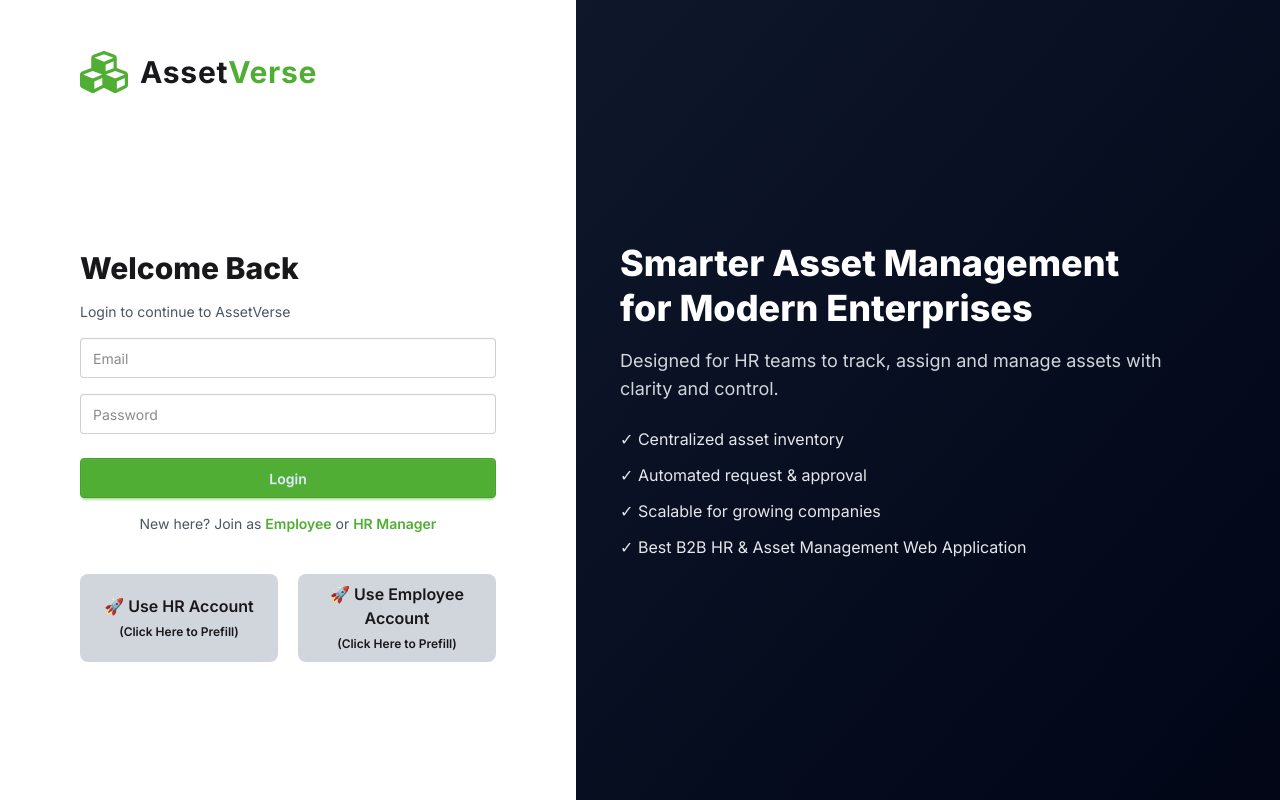
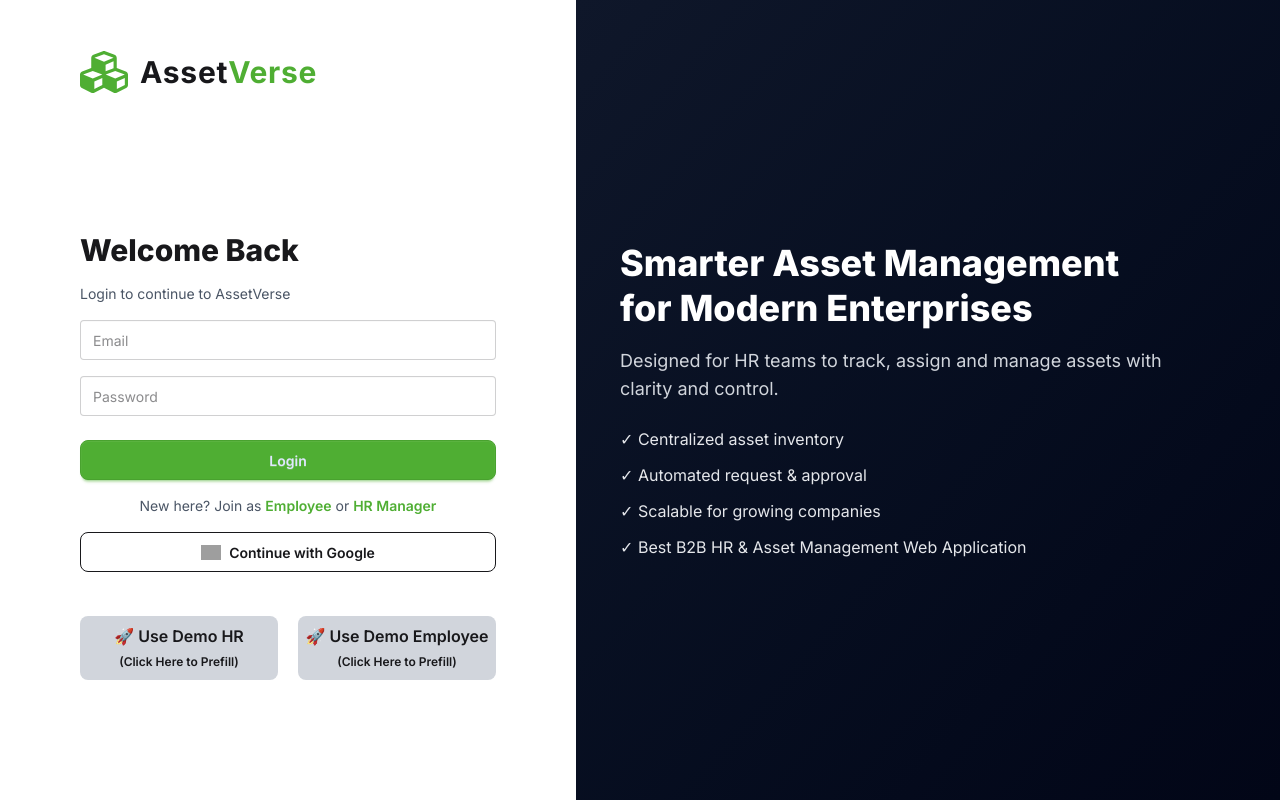
Before and after one commit to Hlamong55/asset-verse-client, a React (Vite) app: page /login in a window 1280 px wide. Built offline with nearby package versions, Linux system fonts and the light colour scheme; no server answers; grey boxes are pictures that could not be loaded.

Commit message:
social login implemented in login page

```diff
--- a/src/context/AuthProvider.jsx
+++ b/src/context/AuthProvider.jsx
@@ -1,5 +1,5 @@
 import React, { useState } from 'react';
-import { createUserWithEmailAndPassword, onAuthStateChanged, signInWithEmailAndPassword, signOut } from 'firebase/auth';
+import { createUserWithEmailAndPassword, GoogleAuthProvider, onAuthStateChanged, signInWithEmailAndPassword, signInWithPopup, signOut } from 'firebase/auth';
 import { AuthContext } from './AuthContext';
 import { useEffect } from 'react';
 import auth from '../firebase/auth';
@@ -18,6 +18,12 @@ const AuthProvider = ({ children }) => {
     const signInUser = (email, password) => {
         setLoading(true);
         return signInWithEmailAndPassword(auth, email, password);
+    }
+
+
+    const googleLogin = () => {
+        setLoading(true);
+        return signInWithPopup(auth, GoogleAuthProvider)
     }
 
     const logOutUser = () => {
@@ -44,6 +50,7 @@ const AuthProvider = ({ children }) => {
         loading,
         registerUser,
         signInUser,
+        googleLogin,
         logOutUser
     }
 
--- a/src/pages/Auth/Login/Login.jsx
+++ b/src/pages/Auth/Login/Login.jsx
@@ -5,17 +5,18 @@ import useAxiosSecure from "../../../hooks/useAxiosSecure";
 import Swal from "sweetalert2";
 
 const Login = () => {
-  const { signInUser } = useAuth();
+  const { signInUser, googleLogin } = useAuth();
   const axiosSecure = useAxiosSecure();
   const navigate = useNavigate();
 
   const {
     register,
     handleSubmit,
-    setValue,           // ✅ ADD THIS
+    setValue,
     formState: { errors },
   } = useForm();
 
+  // ================= NORMAL LOGIN =================
   const onSubmit = async (data) => {
     try {
       await signInUser(data.email, data.password);
@@ -49,6 +50,56 @@ const Login = () => {
         icon: "error",
         title: "Login Failed",
         text: "Invalid email or password",
+      });
+    }
+  };
+
+  // GOOGLE LOGIN
+  const handleGoogleLogin = async () => {
+    try {
+      const result = await googleLogin();
+      const user = result.user;
+
+      // save / check user
+      const saveRes = await axiosSecure.post("/users", {
+        name: user.displayName,
+        email: user.email,
+        profileImage: user.photoURL,
+      });
+
+      // get jwt
+      const jwtRes = await axiosSecure.post("/jwt", {
+        email: user.email,
+      });
+      localStorage.setItem("access-token", jwtRes.data.token);
+
+      Swal.fire({
+        icon: "success",
+        title: "Google Login Successful 🎉",
+        timer: 1500,
+        showConfirmButton: false,
+      });
+
+      setTimeout(() => {
+        // new user → complete profile
+        if (!saveRes.data.profileComplete) {
+          navigate("/complete-profile");
+        }
+        // existing user → role based dashboard
+        else {
+          if (saveRes.data.role === "hr") {
+            navigate("/dashboard/hr/asset-list");
+          } else {
+            navigate("/dashboard/employee/assets");
+          }
+        }
+      }, 1500);
+    } catch (error) {
+      console.error(error);
+      Swal.fire({
+        icon: "error",
+        title: "Google Login Failed",
+        text: "Something went wrong",
       });
     }
   };
@@ -94,7 +145,7 @@ const Login = () => {
 
       <button
         type="submit"
-        className="btn btn-primary w-full mt-2
+        className="btn btn-primary rounded-lg w-full mt-2
                    transition-transform duration-200
                    hover:scale-105 active:scale-95"
       >
@@ -118,8 +169,22 @@ const Login = () => {
         </Link>
       </p>
 
-      {/* 🔥 PREFILL BUTTONS */}
-      <div className="flex gap-5">
+      {/* GOOGLE LOGIN */}
+      <button
+        type="button"
+        onClick={handleGoogleLogin}
+        className="btn btn-outline w-full rounded-lg flex gap-2 transition-transform duration-200
+                   hover:scale-105 active:scale-95"
+      >
+        <img
+          src="https://www.svgrepo.com/show/475656/google-color.svg"
+          className="w-5"
+        />
+        Continue with Google
+      </button>
+
+      {/* DEMO LOGIN */}
+      <div className="flex gap-5 mt-5">
         <button
           type="button"
           onClick={() => {
@@ -129,7 +194,7 @@ const Login = () => {
           className="w-full mt-6 bg-gray-300 hover:bg-gray-600 hover:text-white
                      font-semibold py-2 rounded-lg hover:scale-105 transition"
         >
-          🚀 Use HR Account <br />
+          🚀 Use Demo HR <br />
           <span className="text-xs">(Click Here to Prefill)</span>
         </button>
 
@@ -142,7 +207,7 @@ const Login = () => {
           className="w-full mt-6 bg-gray-300 hover:bg-gray-600 hover:text-white
                      font-semibold py-2 rounded-lg hover:scale-105 transition"
         >
-          🚀 Use Employee Account <br />
+          🚀 Use Demo Employee <br />
           <span className="text-xs">(Click Here to Prefill)</span>
         </button>
       </div>
--- a/src/pages/Dashboard/EmployeeDashboard/EmployeeProfile.jsx
+++ b/src/pages/Dashboard/EmployeeDashboard/EmployeeProfile.jsx
@@ -90,7 +90,7 @@ const handlePhotoChange = async (e) => {
   };
 
   return (
-    <div className="max-w-4xl mx-auto space-y-6">
+    <div className="max-w-5xl mx-auto space-y-6">
       <div className="bg-base-100 rounded-2xl p-6 shadow-md flex items-center gap-10">
         <div className="relative">
           <img
--- a/src/pages/Home/Packages/PackagesSection.jsx
+++ b/src/pages/Home/Packages/PackagesSection.jsx
@@ -85,12 +85,12 @@ const PackagesSection = () => {
 
               <button
                 className="
-                  btn btn-primary w-full mt-8 rounded-full text-lg
+                  btn btn-primary w-full mt-8 rounded-2xl text-lg
                   transition-transform duration-200
                   hover:scale-105 active:scale-95
                 "
               >
-                Choose Plan
+                View Plan
               </button>
             </div>
           ))}
```
